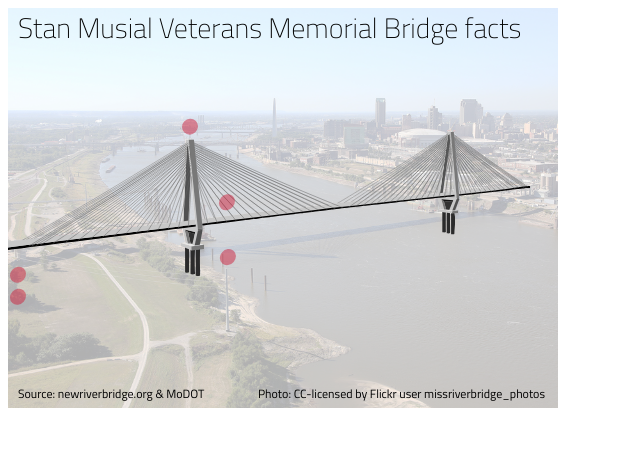
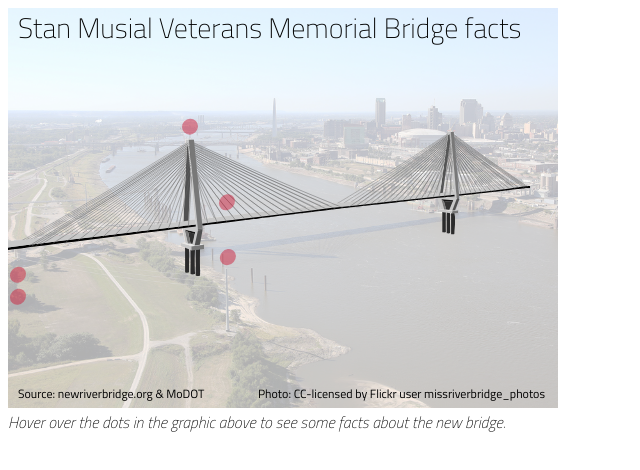
Before and after one commit to stlpublicradio/20140204-bridgestats, a plain HTML site: page index.html in a window 1280 px wide. Shown: the whole page, without its empty margins (0-640 px from the left). Drawn offline with Linux system fonts and the light colour scheme.

Commit message:
Add instructions

```diff
--- a/index.html
+++ b/index.html
@@ -6,8 +6,9 @@
 
 		text#title { font: 200 28px "Titillium Web", sans-serif }
 
-		text#source, text#credit { font: 400 12px "Titillium Web", sans-serif;};
-		</style>
+		text#source, text#credit { font: 400 12px "Titillium Web", sans-serif;}
+		p#instruct { font: 200 16px "Titillium Web", sans-serif; margin-top:2px;};
+				</style>
 	</head>
 	<body>
 <div id="svgContain">		<svg id="bridge" version="1.0" xmlns="http://www.w3.org/2000/svg" xmlns:xlink="http://www.w3.org/1999/xlink" x="0px" y="0px" width="550px"
@@ -418,7 +419,7 @@
 	</g>
 </g>
 </svg></div>
-<span id="test2">
+<p id="instruct"><em>Hover over the dots in the graphic above to see some facts about the new bridge.</em></p>
 <script type="text/javascript" src="./js/snap.svg.js"></script>
 <script type="text/javascript">
 var s = Snap("#bridge");
```
